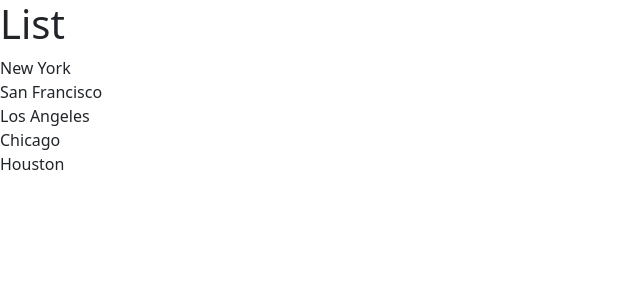
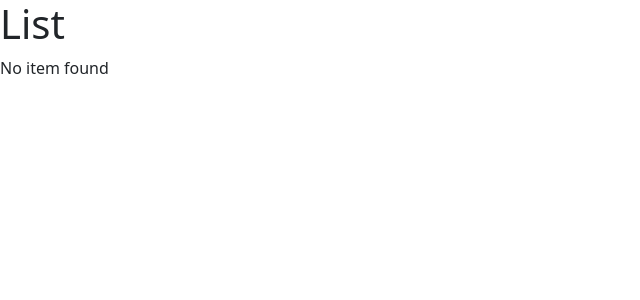
Before and after one commit to EmilioBenavides/react-app, a React (Vite) app: page / in a window 1280 px wide. Shown: the top 300 px of the page, without its empty margins (0-640 px from the left). Built offline with nearby package versions, Linux system fonts and the light colour scheme.

Commit message:
Removed if statement to reduce duplication.

```diff
--- a/src/components/ListGroup.tsx
+++ b/src/components/ListGroup.tsx
@@ -1,15 +1,17 @@
 function ListGroup() {
-  const items = [
+  let items = [
     "New York",
     "San Francisco",
     "Los Angeles",
     "Chicago",
     "Houston",
   ];
+  items = [];
 
   return (
     <>
       <h1>List</h1>
+      {items.length === 0 ? <p>No item found</p> : null}
       <ul className="list-group">
         {items.map((item) => (
           <li key={item}>{item}</li>
```
